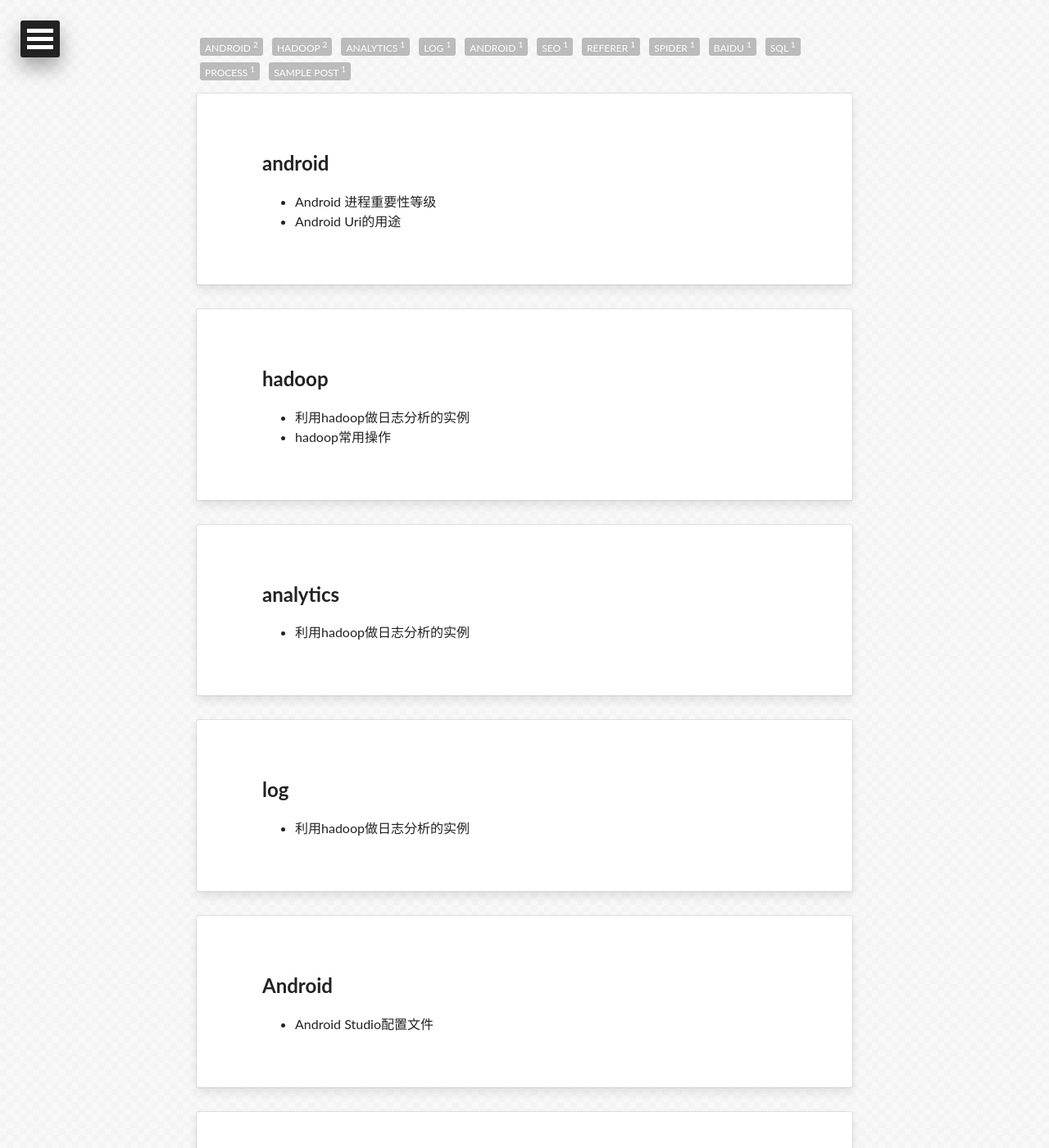
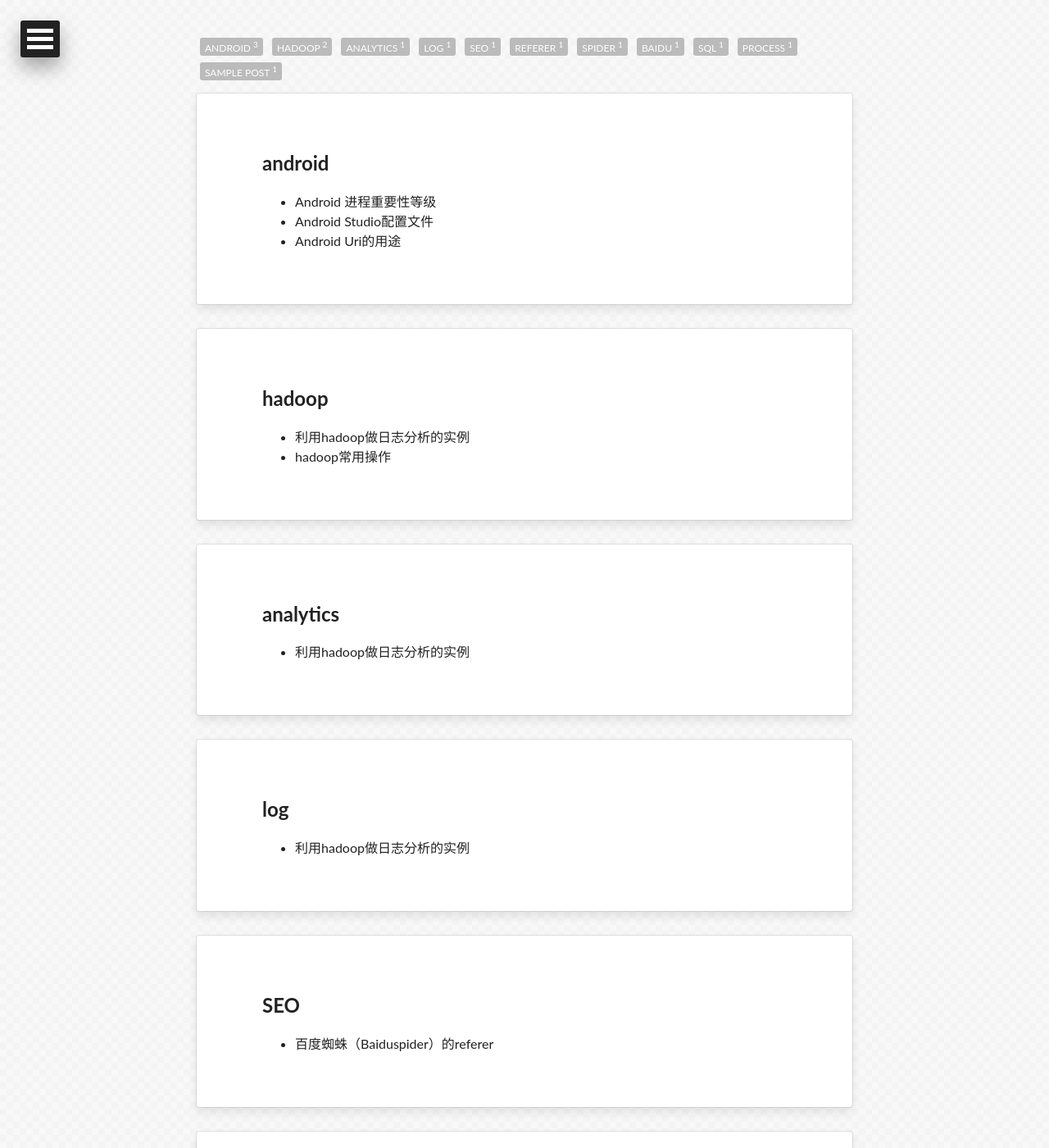
Before and after one commit to apyixiang/apyixiang.github.io, a Jekyll site: the page built from tags.html, in a window 1280 px wide and 1400 px high, scrolled down 448 px. Shown: the whole window at 82% size. Built offline with Jekyll 4.4.1, drawn with Linux system fonts in a browser that asks for light colours; some web fonts are replaced; Markdown is read by kramdown in place of the engine named in the settings; comment, search, counter and statistics services are not loaded.

Commit message:
Update 2015-05-04-android studio.markdown

````diff
--- a/_posts/2015-05-04-android studio.markdown
+++ b/_posts/2015-05-04-android studio.markdown
@@ -4,7 +4,7 @@ title: "Android Studio配置文件"
 date: 2015-05-04 14:27
 comments: true
 categories: dev
-tags: [Android]
+tags: [android]
 ---
 ```java
 defaultConfig {
````
